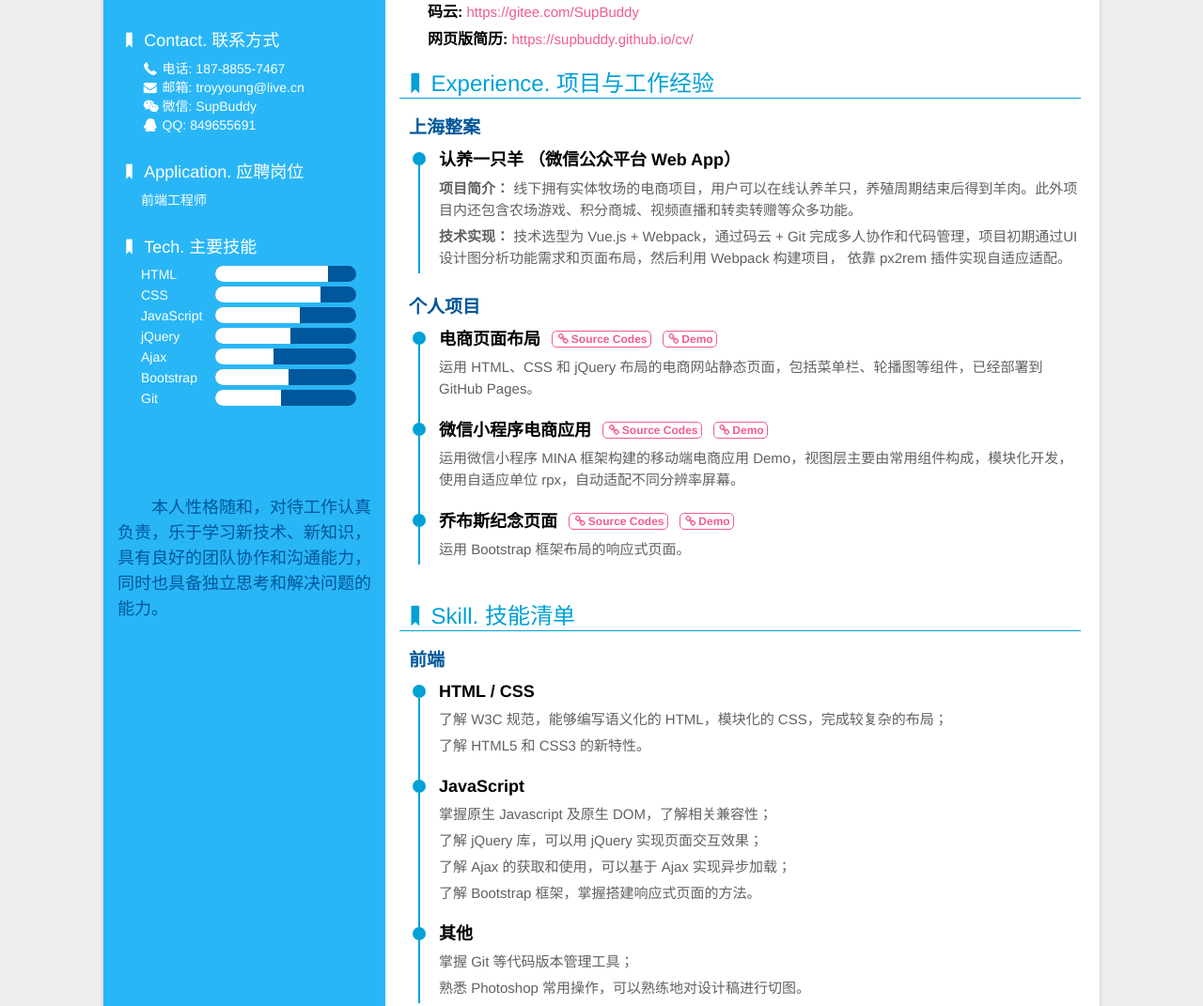
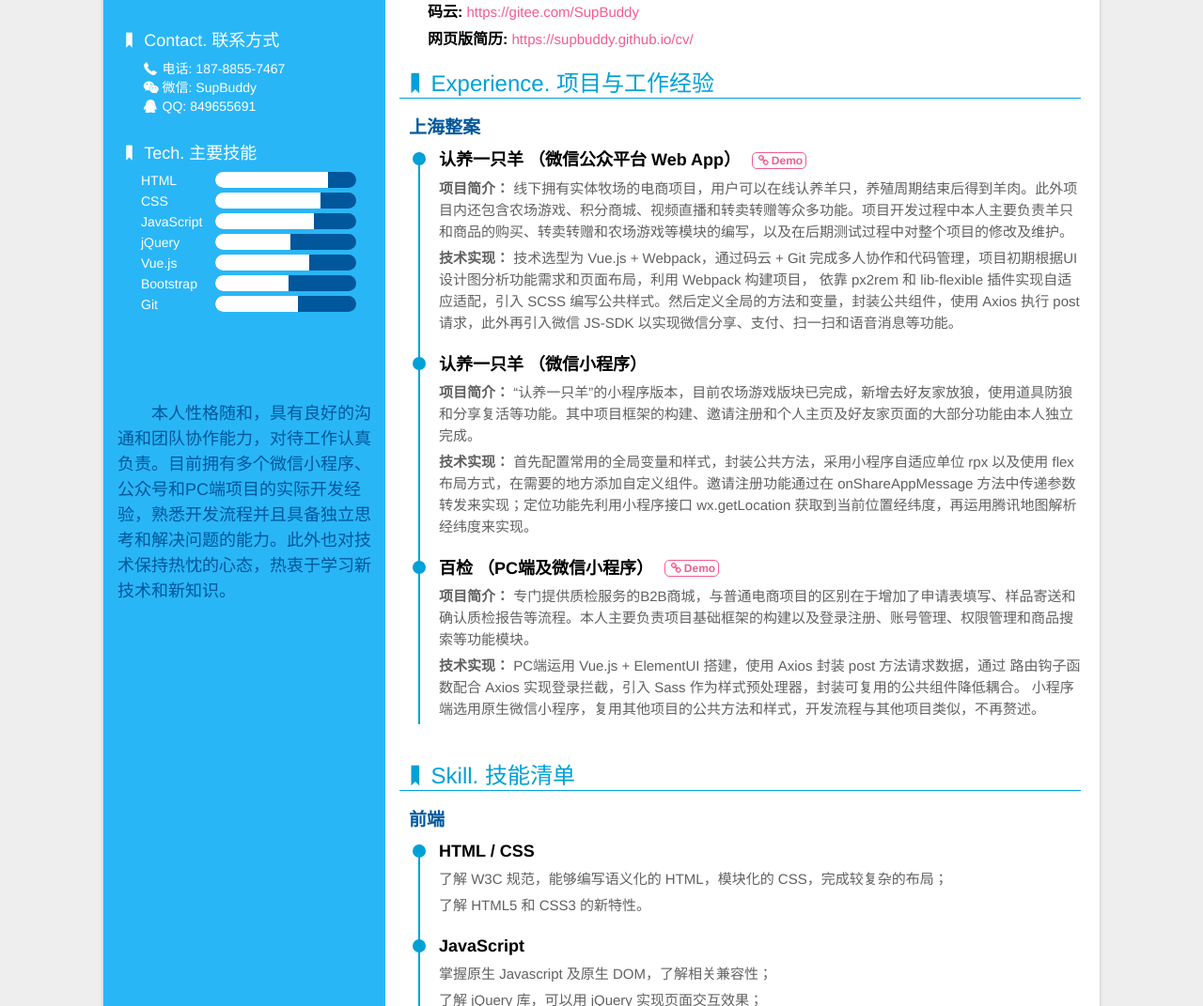
Before and after one commit to SupBuddy/cv, a website: page index.html in a window 1280 px wide. Shown: the part 265-1336 px from the top of the page at 94% size. Drawn offline with Linux system fonts and the light colour scheme; some packages are replaced by stand-ins of ours; a script that the page names is missing.

Commit message:
modified

```diff
--- a/index.html
+++ b/index.html
@@ -37,14 +37,14 @@
                 <li class="someRight">
                     <dt><i class="icon-bookmark"></i>Contact. 联系方式</dt>
                     <dd><i class="icon-phone-1"></i>电话: 187-8855-7467</dd>
-                    <dd><i class="icon-mail-alt"></i>邮箱: <a href="mailto:troyyoung@live.cn" target="_blank">troyyoung@live.cn</a></dd>
+                    <!-- <dd><i class="icon-mail-alt"></i>邮箱: <a href="mailto:troyyoung@live.cn" target="_blank">troyyoung@live.cn</a></dd> -->
                     <dd><i class="icon-wechat"></i>微信: SupBuddy</dd>
                     <dd><i class="icon-qq"></i>QQ: <a href="http://wpa.qq.com/msgrd?v=3&uin=849655691&site=qq&menu=yes" target="_blank">849655691</a></dd>
                 </li>
-                <li class="someRight">
+                <!-- <li class="someRight">
                     <dt><i class="icon-bookmark"></i>Application. 应聘岗位</dt>
                     <dd>前端工程师</dd>
-                </li>
+                </li> -->
                 <li class="skill">
                     <dt><i class="icon-bookmark"></i>Tech. 主要技能</dt>
                     <dd>
@@ -62,7 +62,7 @@
                     <dd>
                         <div class="skill-name">JavaScript</div>
                         <div class="skill-bar-wrap">
-                            <div class="skill-bar" style="width: 90px"></div>
+                            <div class="skill-bar" style="width: 105px"></div>
                         </div>
                     </dd>
                     <dd>
@@ -72,9 +72,9 @@
                         </div>
                     </dd>
                     <dd>
-                        <div class="skill-name">Ajax</div>
+                        <div class="skill-name">Vue.js</div>
                         <div class="skill-bar-wrap">
-                            <div class="skill-bar" style="width: 62px"></div>
+                            <div class="skill-bar" style="width: 100px"></div>
                         </div>
                     </dd>
                     <dd>
@@ -86,14 +86,14 @@
                     <dd>
                         <div class="skill-name">Git</div>
                         <div class="skill-bar-wrap">
-                            <div class="skill-bar" style="width: 70px"></div>
+                            <div class="skill-bar" style="width: 88px"></div>
                         </div>
                     </dd>
                 </li>
             </ul>
             <div class="note">
-                <p>本人性格随和，对待工作认真负责，乐于学习新技术、新知识，具有良好的团队协作和沟通能力，同时也具备独立思考和解决问题的能力。</p>
-                <!-- <p>我之前在一家交通勘察设计公司任职，后决定转行前端，在贵公司招聘人才之际，诚挚恳请贵公司给我一个面试的机会，谢谢！</p> -->
+                <p>本人性格随和，具有良好的沟通和团队协作能力，对待工作认真负责。目前拥有多个微信小程序、公众号和PC端项目的实际开发经验，熟悉开发流程并且具备独立思考和解决问题的能力。此外也对技术保持热忱的心态，热衷于学习新技术和新知识。</p>
+
             </div>
         </div>
         <div class="main">
@@ -119,21 +119,54 @@
                             <div class="circle"></div>
                             <h4>
                                 <span>认养一只羊 （微信公众平台 Web App）</span>
+                                <!-- <a href="https://github.com/SupBuddy/e-Commerce" target="_blank"><i class="icon-link"></i>Source Codes</a> -->
+                                <a href="http://zhangmuapp.tstmobile.com/dist/#/" target="_blank"><i class="icon-link"></i>Demo</a>
+                            </h4>
+                            <p>
+                                <strong>项目简介：</strong>
+                                线下拥有实体牧场的电商项目，用户可以在线认养羊只，养殖周期结束后得到羊肉。此外项目内还包含农场游戏、积分商城、视频直播和转卖转赠等众多功能。项目开发过程中本人主要负责羊只和商品的购买、转卖转赠和农场游戏等模块的编写，以及在后期测试过程中对整个项目的修改及维护。
+                            </p>
+                            <p>
+                                <strong>技术实现：</strong>
+                                技术选型为 Vue.js + Webpack，通过码云 + Git 完成多人协作和代码管理，项目初期根据UI设计图分析功能需求和页面布局，利用 Webpack 构建项目， 依靠 px2rem 和 lib-flexible 插件实现自适应适配，引入 SCSS 编写公共样式。然后定义全局的方法和变量，封装公共组件，使用 Axios 执行 post 请求，此外再引入微信 JS-SDK 以实现微信分享、支付、扫一扫和语音消息等功能。
+                            </p>
+                        </li>
+                        <li>
+                            <div class="circle"></div>
+                            <h4>
+                                <span>认养一只羊 （微信小程序）</span>
                                 <!-- <a href="https://github.com/SupBuddy/e-Commerce" target="_blank"><i class="icon-link"></i>Source Codes</a>
                                 <a href="https://supbuddy.github.io/e-Commerce/index.html" target="_blank"><i class="icon-link"></i>Demo</a> -->
                             </h4>
                             <p>
                                 <strong>项目简介：</strong>
-                                线下拥有实体牧场的电商项目，用户可以在线认养羊只，养殖周期结束后得到羊肉。此外项目内还包含农场游戏、积分商城、视频直播和转卖转赠等众多功能。
+                                “认养一只羊”的小程序版本，目前农场游戏版块已完成，新增去好友家放狼，使用道具防狼和分享复活等功能。其中项目框架的构建、邀请注册和个人主页及好友家页面的大部分功能由本人独立完成。
                             </p>
                             <p>
                                 <strong>技术实现：</strong>
-                                技术选型为 Vue.js + Webpack，通过码云 + Git 完成多人协作和代码管理，项目初期通过UI设计图分析功能需求和页面布局，然后利用 Webpack 构建项目， 依靠 px2rem 插件实现自适应适配。
+                                首先配置常用的全局变量和样式，封装公共方法，采用小程序自适应单位 rpx 以及使用 flex 布局方式，在需要的地方添加自定义组件。邀请注册功能通过在 onShareAppMessage 方法中传递参数转发来实现；定位功能先利用小程序接口 wx.getLocation 获取到当前位置经纬度，再运用腾讯地图解析经纬度来实现。
+                            </p>
+                        </li>
+                        <li>
+                            <div class="circle"></div>
+                            <h4>
+                                <span>百检 （PC端及微信小程序）</span>
+                                <!-- <a href="https://github.com/SupBuddy/e-Commerce" target="_blank"><i class="icon-link"></i>Source Codes</a> -->
+                                <a href="https://supbuddy.github.io/e-Commerce/index.html" target="_blank"><i class="icon-link"></i>Demo</a>
+                            </h4>
+                            <p>
+                                <strong>项目简介：</strong>
+                                专门提供质检服务的B2B商城，与普通电商项目的区别在于增加了申请表填写、样品寄送和确认质检报告等流程。本人主要负责项目基础框架的构建以及登录注册、账号管理、权限管理和商品搜索等功能模块。
+                            </p>
+                            <p>
+                                <strong>技术实现：</strong>
+                                PC端运用 Vue.js + ElementUI 搭建，使用 Axios 封装 post 方法请求数据，通过 路由钩子函数配合 Axios 实现登录拦截，引入 Sass 作为样式预处理器，封装可复用的公共组件降低耦合。
+                                小程序端选用原生微信小程序，复用其他项目的公共方法和样式，开发流程与其他项目类似，不再赘述。
                             </p>
                         </li>
                     </ul>
 
-                    <h3>个人项目</h3>
+                    <!-- <h3>个人项目</h3>
                     <ul class="exp">
                         <li>
                             <div class="circle"></div>
@@ -142,8 +175,8 @@
                                 <a href="https://github.com/SupBuddy/e-Commerce" target="_blank"><i class="icon-link"></i>Source Codes</a>
                                 <a href="https://supbuddy.github.io/e-Commerce/index.html" target="_blank"><i class="icon-link"></i>Demo</a>
                             </h4>
-                            <p>运用 HTML、CSS 和 jQuery 布局的电商网站静态页面，包括菜单栏、轮播图等组件，已经部署到 GitHub Pages。</p>
-                            <!-- <img src="./img/demo01_1.jpg" data-action="zoom" width="420px">                       -->
+                            <p>运用 HTML、CSS 和 jQuery 布局的电商网站静态页面，包括菜单栏、轮播图等组件。</p>
+                            <img src="./img/demo01_1.jpg" data-action="zoom" width="420px">
                         </li>
                         <li>
                             <div class="circle"></div>
@@ -152,8 +185,9 @@
                                 <a href="https://github.com/SupBuddy/miniMall" target="_blank"><i class="icon-link"></i>Source Codes</a>
                                 <a href="https://github.com/SupBuddy/miniMall/blob/master/README.md" target="_blank"><i class="icon-link"></i>Demo</a>
                             </h4>
-                            <p>运用微信小程序 MINA 框架构建的移动端电商应用 Demo，视图层主要由常用组件构成，模块化开发，使用自适应单位 rpx，自动适配不同分辨率屏幕。</p>
-                            <!-- <img src="./img/mini-mall-1.jpg" data-action="zoom" width="600px"> -->
+                            <p>运用微信小程序 MINA 框架构建的移动端电商应用 Demo，视图层主要由常用组件构成，模块化开发。</p>
+                            <p>，使用自适应单位 rpx，自动适配不同分辨率屏幕</p>
+                            <img src="./img/mini-mall-1.jpg" data-action="zoom" width="600px">
                         </li>
                         <li>
                             <div class="circle"></div>
@@ -164,7 +198,7 @@
                             </h4>
                             <p>运用 Bootstrap 框架布局的响应式页面。</p>
                         </li>
-                    </ul>
+                    </ul> -->
                 </li>
                 <li>
                     <dt><i class="icon-bookmark"></i>Skill. 技能清单</dt>
@@ -182,13 +216,14 @@
                             <p>掌握原生 Javascript 及原生 DOM，了解相关兼容性；</p>
                             <p>了解 jQuery 库，可以用 jQuery 实现页面交互效果；</p>
                             <p>了解 Ajax 的获取和使用，可以基于 Ajax 实现异步加载；</p>
-                            <p>了解 Bootstrap 框架，掌握搭建响应式页面的方法。</p>
+                            <!-- <p>了解 Bootstrap 框架，掌握搭建响应式页面的方法。</p> -->
+                            <p>掌握 Vue.js 和 AngularJS 等前端开发框架，并具有实际项目经验。</p>
                         </li>
                         <li>
                             <div class="circle"></div>
                             <h4>其他</h4>
-                            <p>掌握 Git 等代码版本管理工具；</p>
-                            <p>熟悉 Photoshop 常用操作，可以熟练地对设计稿进行切图。</p>
+                            <p>熟练使用 Git 和 SVN 等代码版本管理工具。</p>
+                            <!-- <p>熟悉 Photoshop 常用操作，可以熟练地对设计稿进行切图。</p> -->
                         </li>
                     </ul>
                 </li>
@@ -196,7 +231,7 @@
         </div>
     </div>
     <footer>
-        <p><a href="./杨昊-简历-前端.pdf" target="_blank">PDF 下载</a></p>
+        <!-- <p><a href="./杨昊-简历-前端.pdf" target="_blank">PDF 下载</a></p> -->
     </footer>
     <script src="lib/zoom.min.js"></script>
 </body>
```
